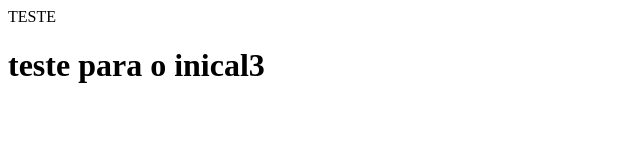
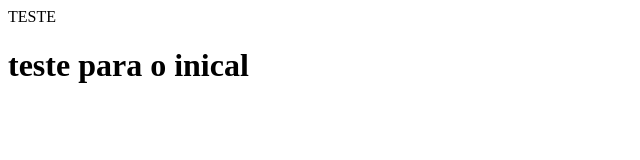
Before and after one commit to AnnyGabyyMoreira/projeto1, a plain HTML site: page index.html in a window 1280 px wide. Shown: the full height of the page, 0-640 px from the left. Drawn offline with Linux system fonts and the light colour scheme.

Commit message:
index.html

```diff
--- a/index.html
+++ b/index.html
@@ -3,6 +3,6 @@
     TESTE
   </head>
   <body>
-    <h1>teste para o inical3</h1>
+    <h1>teste para o inical</h1>
   </body>
 </html>
```
